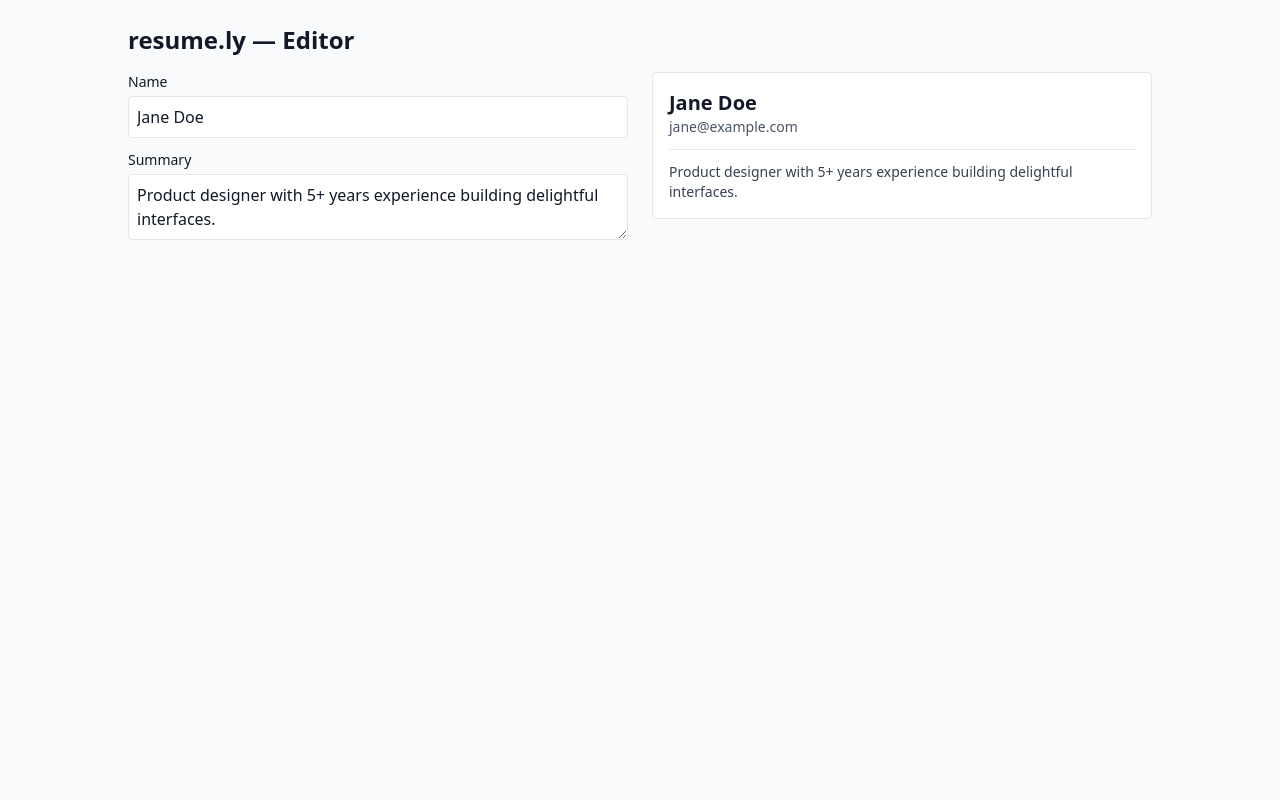
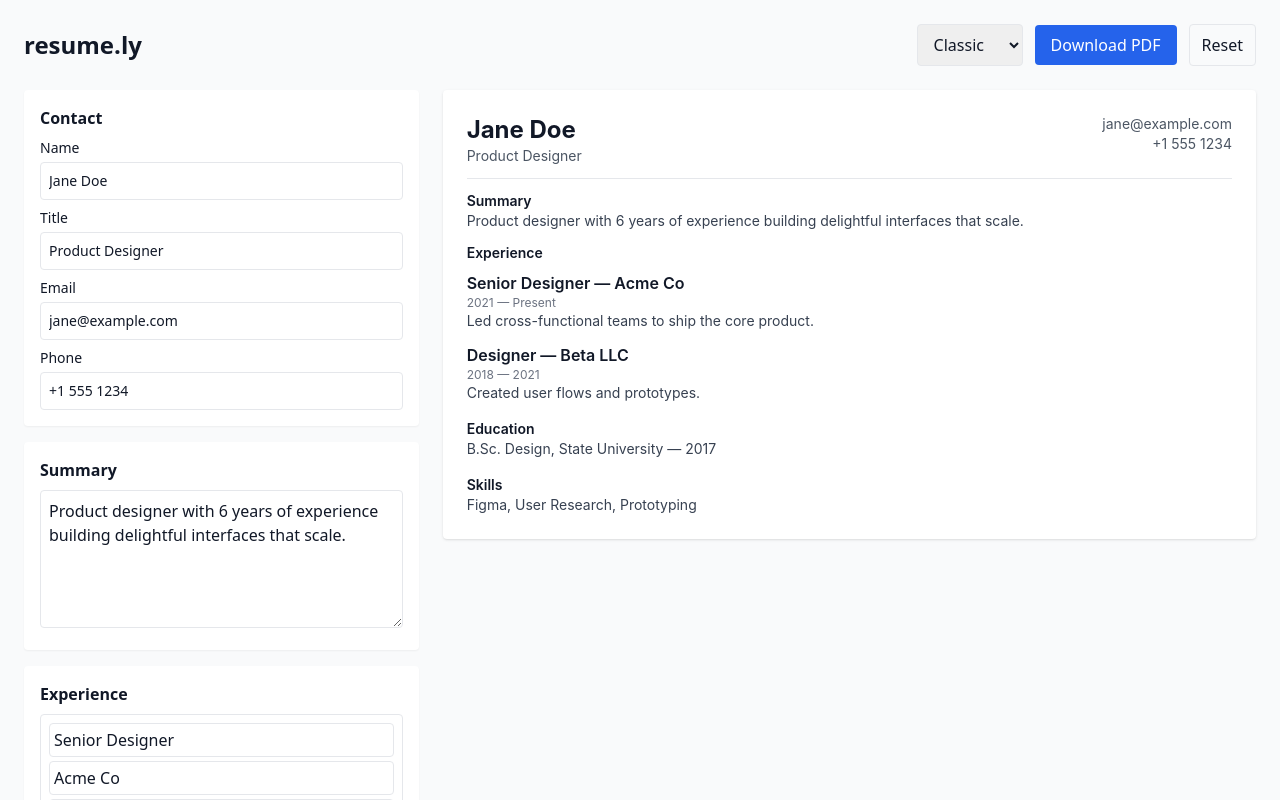
Before and after one commit to notproddd/resume.ly, a Next.js app: page / in a window 1280 px wide. Shown: the top 800 px of the page. Built offline with nearby package versions, Linux system fonts and the light colour scheme.

Commit message:
Add local changes after cleaning repo

```diff
--- a/lib/exportPdf.js
+++ b/lib/exportPdf.js
@@ -1,14 +1,13 @@
-import html2canvas from 'html2canvas'
-import jsPDF from 'jspdf'
+import { toPng } from 'html-to-image'
+import { jsPDF } from 'jspdf'
 
 export async function exportElementToPdf(element, fileName = 'resume.pdf') {
   if (!element) throw new Error('No element provided')
-  const canvas = await html2canvas(element, { scale: 2 })
-  const imgData = canvas.toDataURL('image/png')
+  const dataUrl = await toPng(element, { cacheBust: true, pixelRatio: 2 })
   const pdf = new jsPDF({ unit: 'pt', format: 'a4' })
-  const imgProps = pdf.getImageProperties(imgData)
+  const imgProps = pdf.getImageProperties(dataUrl)
   const pdfWidth = pdf.internal.pageSize.getWidth()
   const pdfHeight = (imgProps.height * pdfWidth) / imgProps.width
-  pdf.addImage(imgData, 'PNG', 0, 0, pdfWidth, pdfHeight)
+  pdf.addImage(dataUrl, 'PNG', 0, 0, pdfWidth, pdfHeight)
   pdf.save(fileName)
 }
--- a/pages/index.js
+++ b/pages/index.js
@@ -1,39 +1,104 @@
-import { useState, useRef } from 'react'
-// TemplatePreview and ExportPDFButton will be added next
+import { useEffect, useRef, useState } from 'react'
+import ClassicTemplate from '../templates/ClassicTemplate'
+import ModernTemplate from '../templates/ModernTemplate'
+import { exportElementToPdf } from '../lib/exportPdf'
 
-const defaultData = {
-  contact: { name: 'Jane Doe', email: 'jane@example.com', phone: '+1 555 1234' },
-  summary: 'Product designer with 5+ years experience building delightful interfaces.',
+const TEMPLATES = [
+  { id: 'classic', name: 'Classic', Component: ClassicTemplate },
+  { id: 'modern', name: 'Modern', Component: ModernTemplate }
+]
+
+const sample = {
+  contact: { name: 'Jane Doe', email: 'jane@example.com', phone: '+1 555 1234', title: 'Product Designer' },
+  summary: 'Product designer with 6 years of experience building delightful interfaces that scale.',
+  experience: [
+    { role: 'Senior Designer', company: 'Acme Co', from: '2021', to: 'Present', details: 'Led cross-functional teams to ship the core product.' },
+    { role: 'Designer', company: 'Beta LLC', from: '2018', to: '2021', details: 'Created user flows and prototypes.' }
+  ],
+  education: [{ school: 'State University', degree: 'B.Sc. Design', year: '2017' }],
+  skills: ['Figma', 'User Research', 'Prototyping']
 }
 
 export default function Editor() {
-  const [data, setData] = useState(defaultData)
-  const previewRef = useRef()
+  const [data, setData] = useState(() => {
+    try { const saved = localStorage.getItem('resume:data'); return saved ? JSON.parse(saved) : sample } catch (e) { return sample }
+  })
+  const [templateId, setTemplateId] = useState('classic')
+  const previewRef = useRef(null)
+
+  useEffect(() => {
+    const id = setTimeout(() => localStorage.setItem('resume:data', JSON.stringify(data)), 300)
+    return () => clearTimeout(id)
+  }, [data])
+
+  const Template = TEMPLATES.find(t => t.id === templateId).Component
+
+  function addExperience() {
+    setData(d => ({ ...d, experience: [...(d.experience||[]), { role: '', company: '', from: '', to: '', details: '' }] }))
+  }
+
+  function removeExperience(idx) {
+    setData(d => ({ ...d, experience: d.experience.filter((_, i) => i !== idx) }))
+  }
 
   return (
     <div className="min-h-screen bg-gray-50 p-6">
-      <div className="max-w-5xl mx-auto">
-        <h1 className="text-2xl font-bold">resume.ly — Editor</h1>
-        <div className="mt-4 grid grid-cols-1 md:grid-cols-2 gap-6">
-          <div>
-            <label className="block">
-              <div className="text-sm font-medium">Name</div>
-              <input className="mt-1 block w-full border rounded p-2" value={data.contact.name} onChange={e => setData({...data, contact: {...data.contact, name: e.target.value}})} />
-            </label>
-            <label className="block mt-3">
-              <div className="text-sm font-medium">Summary</div>
-              <textarea className="mt-1 block w-full border rounded p-2" value={data.summary} onChange={e => setData({...data, summary: e.target.value})} />
-            </label>
+      <div className="max-w-7xl mx-auto">
+        <header className="flex items-center justify-between mb-6">
+          <h1 className="text-2xl font-semibold">resume.ly</h1>
+          <div className="flex items-center gap-3">
+            <select value={templateId} onChange={e => setTemplateId(e.target.value)} className="border rounded px-3 py-2">
+              {TEMPLATES.map(t => <option key={t.id} value={t.id}>{t.name}</option>)}
+            </select>
+            <button onClick={() => exportElementToPdf(previewRef.current, `${(data.contact?.name||'resume').replace(/\s+/g,'_')}.pdf`)} className="bg-blue-600 text-white px-4 py-2 rounded">Download PDF</button>
+            <button onClick={() => { localStorage.removeItem('resume:data'); setData(sample) }} className="px-3 py-2 border rounded">Reset</button>
           </div>
+        </header>
 
-          <div>
-            <div className="bg-white border rounded p-4" ref={previewRef}>
-              <div className="text-xl font-bold">{data.contact.name}</div>
-              <div className="text-sm text-gray-600">{data.contact.email}</div>
-              <hr className="my-3" />
-              <div className="text-sm text-gray-700">{data.summary}</div>
+        <div className="grid grid-cols-1 md:grid-cols-3 gap-6">
+          <aside className="md:col-span-1 space-y-4">
+            <section className="bg-white p-4 rounded shadow-sm">
+              <h2 className="font-semibold mb-2">Contact</h2>
+              <label className="block text-sm">Name
+                <input className="mt-1 block w-full border rounded p-2" value={data.contact?.name||''} onChange={e => setData(d => ({ ...d, contact: { ...d.contact, name: e.target.value } }))} />
+              </label>
+              <label className="block text-sm mt-2">Title
+                <input className="mt-1 block w-full border rounded p-2" value={data.contact?.title||''} onChange={e => setData(d => ({ ...d, contact: { ...d.contact, title: e.target.value } }))} />
+              </label>
+              <label className="block text-sm mt-2">Email
+                <input className="mt-1 block w-full border rounded p-2" value={data.contact?.email||''} onChange={e => setData(d => ({ ...d, contact: { ...d.contact, email: e.target.value } }))} />
+              </label>
+              <label className="block text-sm mt-2">Phone
+                <input className="mt-1 block w-full border rounded p-2" value={data.contact?.phone||''} onChange={e => setData(d => ({ ...d, contact: { ...d.contact, phone: e.target.value } }))} />
+              </label>
+            </section>
+
+            <section className="bg-white p-4 rounded shadow-sm">
+              <h2 className="font-semibold mb-2">Summary</h2>
+              <textarea className="w-full border rounded p-2" rows="5" value={data.summary||''} onChange={e => setData(d => ({ ...d, summary: e.target.value }))} />
+            </section>
+
+            <section className="bg-white p-4 rounded shadow-sm">
+              <h2 className="font-semibold mb-2">Experience</h2>
+              {(data.experience||[]).map((exp, i) => (
+                <div key={i} className="border rounded p-2 mb-2">
+                  <input placeholder="Role" className="w-full border p-1 rounded" value={exp.role} onChange={e => setData(d => { const ex = [...d.experience]; ex[i] = { ...ex[i], role: e.target.value }; return { ...d, experience: ex } })} />
+                  <input placeholder="Company" className="w-full border p-1 rounded mt-1" value={exp.company} onChange={e => setData(d => { const ex = [...d.experience]; ex[i] = { ...ex[i], company: e.target.value }; return { ...d, experience: ex } })} />
+                  <textarea placeholder="Details" className="w-full border p-1 rounded mt-1" value={exp.details} onChange={e => setData(d => { const ex = [...d.experience]; ex[i] = { ...ex[i], details: e.target.value }; return { ...d, experience: ex } })} />
+                  <div className="flex gap-2 mt-2">
+                    <button onClick={() => removeExperience(i)} className="text-sm text-red-600">Remove</button>
+                  </div>
+                </div>
+              ))}
+              <button onClick={addExperience} className="mt-2 w-full border rounded px-3 py-2">Add Experience</button>
+            </section>
+          </aside>
+
+          <main className="md:col-span-2">
+            <div className="bg-white p-6 rounded shadow" ref={previewRef} role="region" aria-label="Resume preview">
+              <Template data={data} />
             </div>
-          </div>
+          </main>
         </div>
       </div>
     </div>
--- /dev/null
+++ b/templates/ClassicTemplate.js
@@ -0,0 +1,44 @@
+export default function ClassicTemplate({ data }) {
+  return (
+    <div className="text-gray-900" style={{ fontFamily: 'Inter, system-ui, -apple-system' }}>
+      <div className="flex justify-between items-start">
+        <div>
+          <div className="text-2xl font-bold">{data.contact?.name}</div>
+          <div className="text-sm text-gray-600">{data.contact?.title}</div>
+        </div>
+        <div className="text-right text-sm text-gray-600">
+          <div>{data.contact?.email}</div>
+          <div>{data.contact?.phone}</div>
+        </div>
+      </div>
+      <hr className="my-3 border-gray-200" />
+      <div className="mb-3">
+        <div className="font-semibold text-sm">Summary</div>
+        <div className="text-sm text-gray-700">{data.summary}</div>
+      </div>
+
+      <div>
+        <div className="font-semibold text-sm">Experience</div>
+        <div className="mt-2 space-y-3">
+          {(data.experience||[]).map((e, i) => (
+            <div key={i}>
+              <div className="font-semibold">{e.role} — {e.company}</div>
+              <div className="text-xs text-gray-500">{e.from} — {e.to}</div>
+              <div className="text-sm text-gray-700">{e.details}</div>
+            </div>
+          ))}
+        </div>
+      </div>
+
+      <div className="mt-4">
+        <div className="font-semibold text-sm">Education</div>
+        <div className="text-sm text-gray-700">{(data.education||[]).map((ed,i)=> <div key={i}>{ed.degree}, {ed.school} — {ed.year}</div>)}</div>
+      </div>
+
+      <div className="mt-4">
+        <div className="font-semibold text-sm">Skills</div>
+        <div className="text-sm text-gray-700">{(data.skills||[]).join(', ')}</div>
+      </div>
+    </div>
+  )
+}
--- /dev/null
+++ b/templates/ModernTemplate.js
@@ -0,0 +1,41 @@
+export default function ModernTemplate({ data }) {
+  return (
+    <div style={{ fontFamily: 'Inter, system-ui, -apple-system' }}>
+      <div className="flex items-center gap-4">
+        <div className="flex-1">
+          <div className="text-2xl font-bold text-blue-700">{data.contact?.name}</div>
+          <div className="text-sm text-gray-600">{data.contact?.title}</div>
+        </div>
+        <div className="w-40 text-sm text-right text-gray-600">
+          <div>{data.contact?.email}</div>
+          <div>{data.contact?.phone}</div>
+        </div>
+      </div>
+      <div className="mt-3 bg-blue-50 p-3 rounded">
+        <div className="text-sm text-gray-800">{data.summary}</div>
+      </div>
+
+      <div className="mt-4 grid grid-cols-2 gap-4">
+        <div>
+          <div className="font-semibold text-sm">Experience</div>
+          <div className="mt-2 space-y-3 text-sm text-gray-700">
+            {(data.experience||[]).map((e,i)=> (
+              <div key={i}>
+                <div className="font-semibold">{e.role}</div>
+                <div className="text-xs text-gray-500">{e.company} • {e.from} — {e.to}</div>
+                <div className="mt-1">{e.details}</div>
+              </div>
+            ))}
+          </div>
+        </div>
+        <div>
+          <div className="font-semibold text-sm">Education</div>
+          <div className="text-sm text-gray-700 mt-2">{(data.education||[]).map((ed,i)=> <div key={i}>{ed.degree} — {ed.school}</div>)}</div>
+
+          <div className="mt-4 font-semibold text-sm">Skills</div>
+          <div className="text-sm text-gray-700 mt-2">{(data.skills||[]).join(', ')}</div>
+        </div>
+      </div>
+    </div>
+  )
+}
```
Also changed, not shown: package.json (+14 -2 lines), 2 other files (tests, documents, lock files or other folders).
